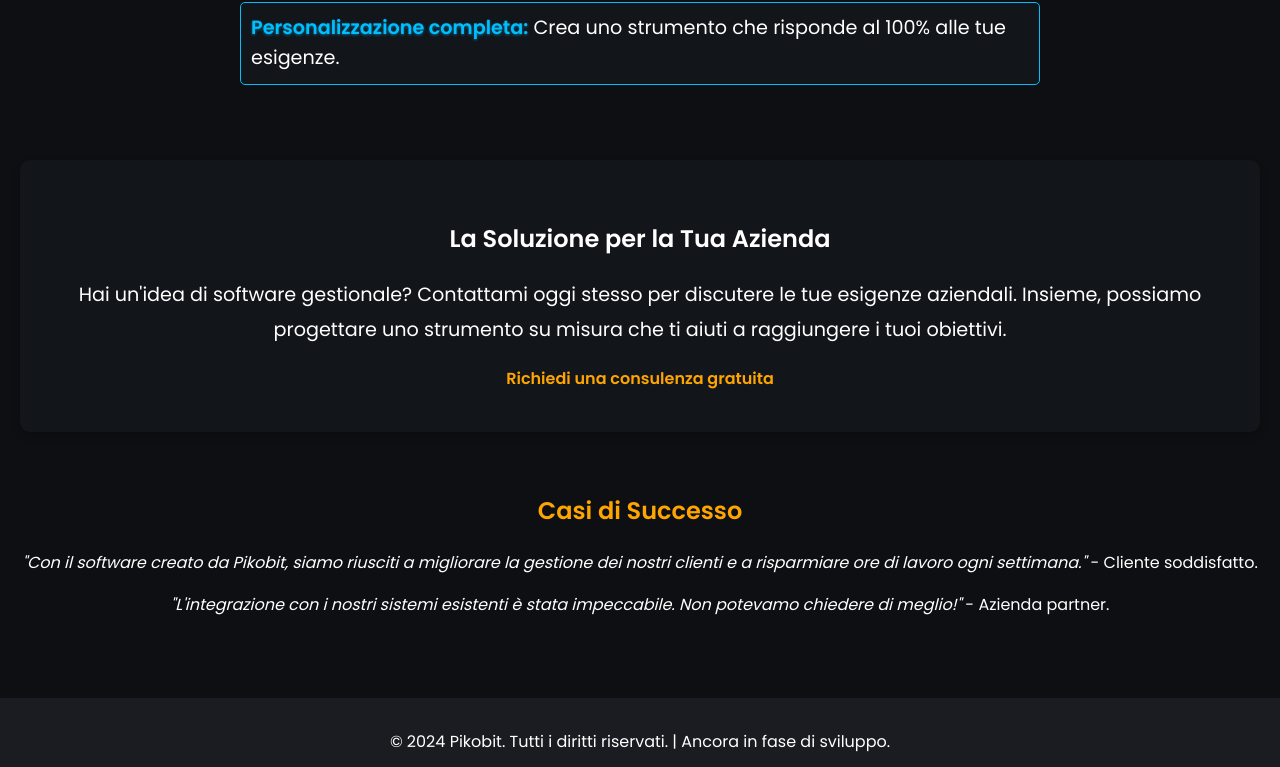
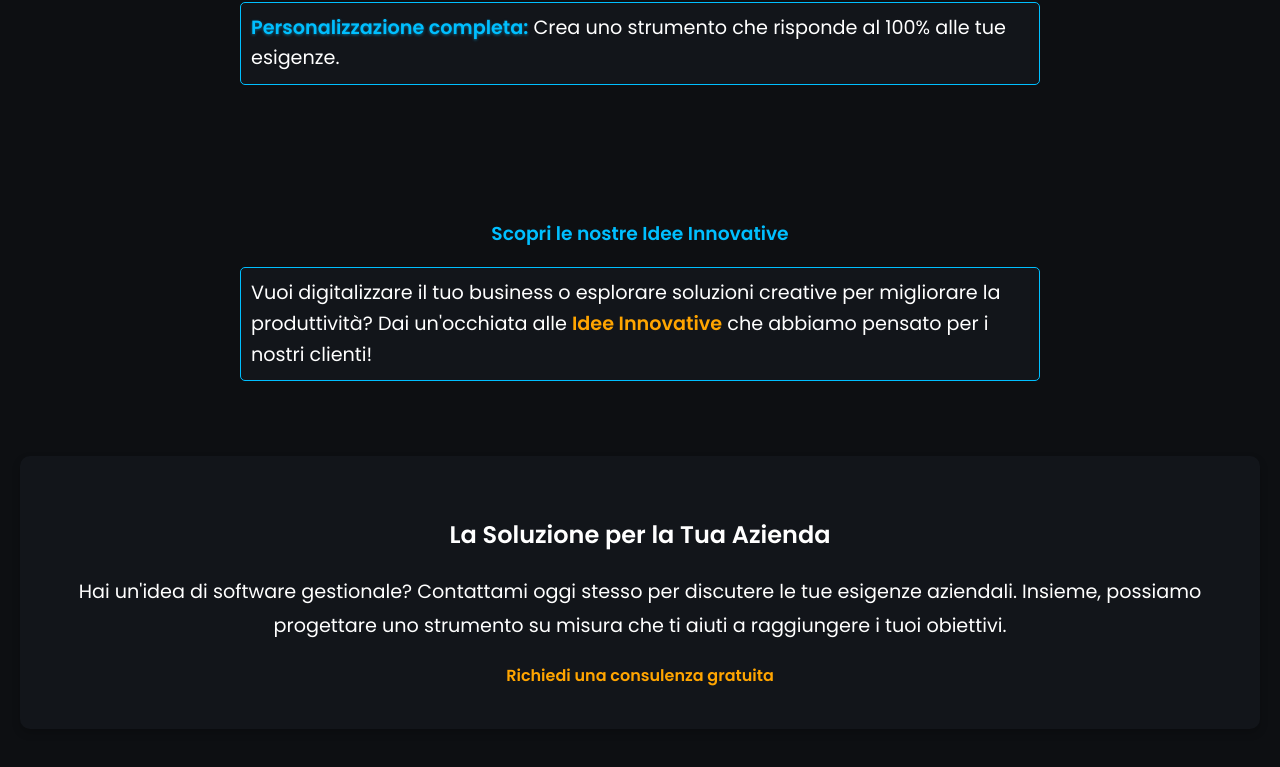
Before and after one commit to PikoAll/mySiteWeb, a plain HTML site: page custom-software.html in a window 1280 px wide. Shown: the part 1697-2464 px from the top of the page. Drawn offline with Linux system fonts and the light colour scheme.

Commit message:
add link for ideas in page services

```diff
--- a/custom-software.html
+++ b/custom-software.html
@@ -91,7 +91,8 @@
 
         <section class="intro">
             <div class="intro-container">
-                <img src="./images/custom-software-header.webp" alt="Illustrazione Software Gestionali Personalizzati" class="header-image">
+                <img src="./images/custom-software-header.webp" alt="Illustrazione Software Gestionali Personalizzati"
+                    class="header-image">
                 <h1>Soluzioni Gestionali Personalizzate</h1>
                 <h3 class="highlighted-text">"Il tuo business merita di più di un foglio di calcolo!"</h3>
                 <p>
@@ -120,13 +121,26 @@
         <section class="why-pikobit">
             <h2>Vantaggi di un Software Gestionale Su Misura</h2>
             <ul>
-                <li><strong>Risparmio di tempo:</strong> Automatizza attività ripetitive e riduci i tempi di gestione.</li>
-                <li><strong>Miglioramento dell'efficienza:</strong> Riduci gli errori e ottimizza i processi aziendali.</li>
+                <li><strong>Risparmio di tempo:</strong> Automatizza attività ripetitive e riduci i tempi di gestione.
+                </li>
+                <li><strong>Miglioramento dell'efficienza:</strong> Riduci gli errori e ottimizza i processi aziendali.
+                </li>
                 <li><strong>Scalabilità:</strong> Adatta il software alle necessità future della tua azienda.</li>
-                <li><strong>Personalizzazione completa:</strong> Crea uno strumento che risponde al 100% alle tue esigenze.</li>
+                <li><strong>Personalizzazione completa:</strong> Crea uno strumento che risponde al 100% alle tue
+                    esigenze.</li>
             </ul>
         </section>
 
+        <section class="why-pikobit">
+            <h3 class="cta-link-blue">Scopri le nostre Idee Innovative</h3>
+            <ul>
+                <li>Vuoi digitalizzare il tuo business o esplorare soluzioni creative per migliorare la produttività?
+                    Dai un'occhiata alle
+                    <a href="ideas.html" class="cta-link">Idee Innovative</a> che abbiamo pensato per i nostri
+                    clienti!
+                </li>
+            </ul>
+        </section>
 
         <section class="cta">
             <div class="intro-container">
```
Also changed, not shown: modern-apps.html (+11 -0 lines), websites.html (+11 -0 lines). Lines whose indentation alone changed are shown as unchanged.
